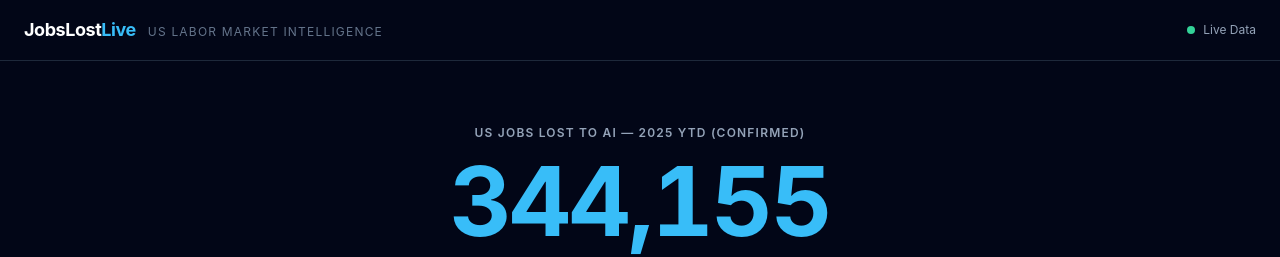
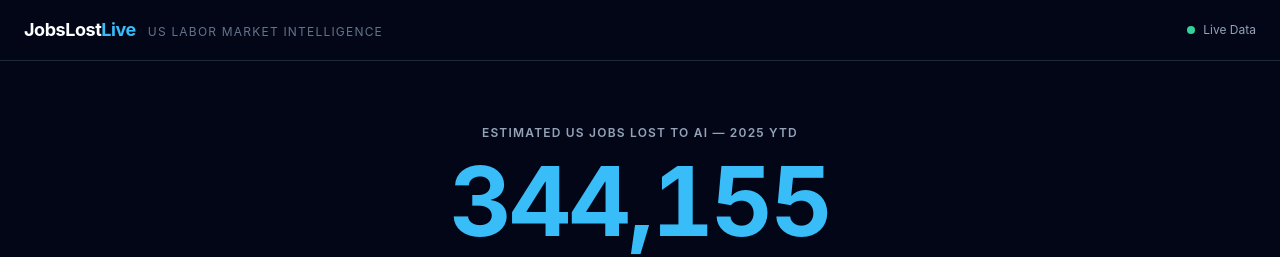
Before and after one commit to simonchengnow-max/jobslostlive, a Next.js app: page / in a window 1280 px wide. Shown: the top 257 px of the page. Built offline with nearby package versions, Linux system fonts and the light colour scheme.

Commit message:
Update counter label: remove Confirmed, add Estimated

```diff
--- a/src/components/Counter.tsx
+++ b/src/components/Counter.tsx
@@ -20,7 +20,7 @@ export default function Counter() {
 
   return (
     <div className="text-center py-16 px-4 border-b border-slate-800">
-      <p className="stat-label mb-3">US Jobs Lost to AI — 2025 YTD (Confirmed)</p>
+      <p className="stat-label mb-3">Estimated US Jobs Lost to AI — 2025 YTD</p>
       <div className="ticker-num text-6xl md:text-8xl font-bold text-sky-400 tabular-nums tracking-tight">
         {count.toLocaleString()}
       </div>
```
